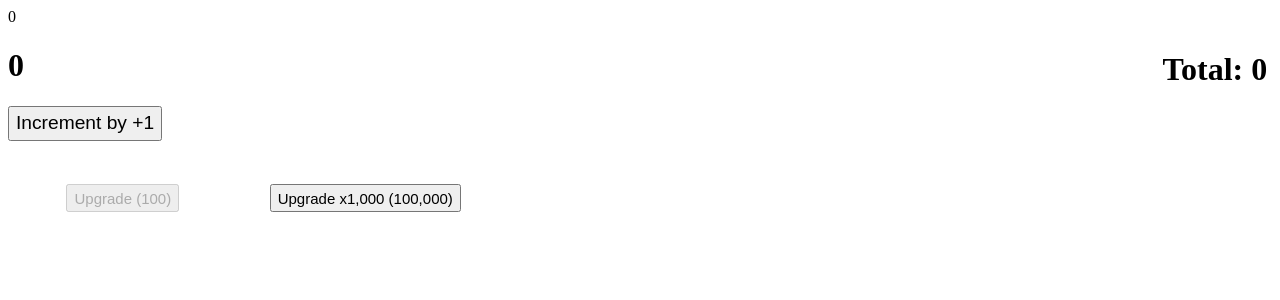
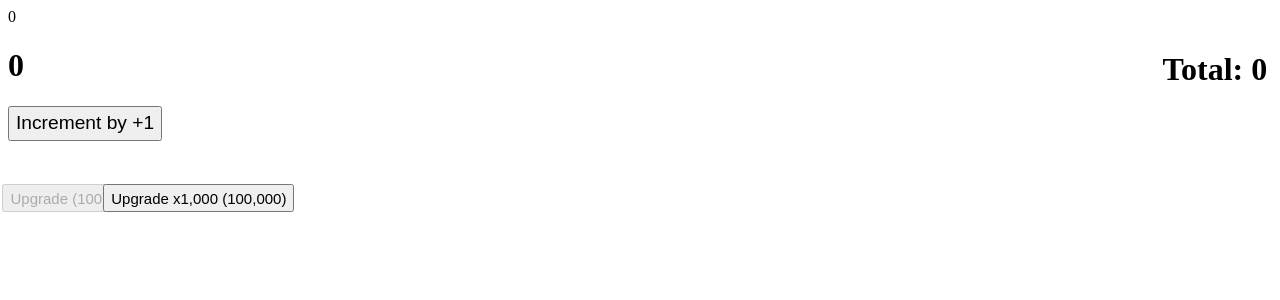
Before and after one commit to TheCarrotCutter/Number-Incrementator, a Flask app: page / in a window 1280 px wide. Shown: the top 300 px of the page. Run offline with Flask 2, Linux system fonts and the light colour scheme.

Commit message:
Update styles.css

```diff
--- a/api/static/styles.css
+++ b/api/static/styles.css
@@ -28,11 +28,11 @@ button {
 .upgrade_button_100 {
     position: fixed;
     top: 23%;
-    right: 86%
+    right: 91%
 }
 
 .upgrade_button_1000 {
     position: fixed;
     top: 23%;
-    right: 64%;
+    right: 77%;
 }
```
